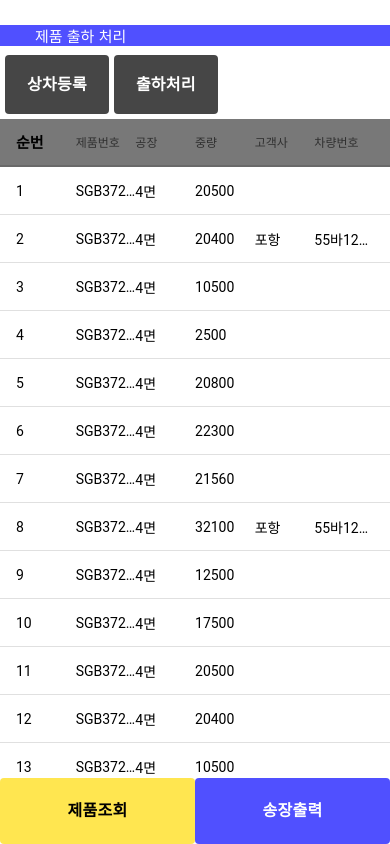
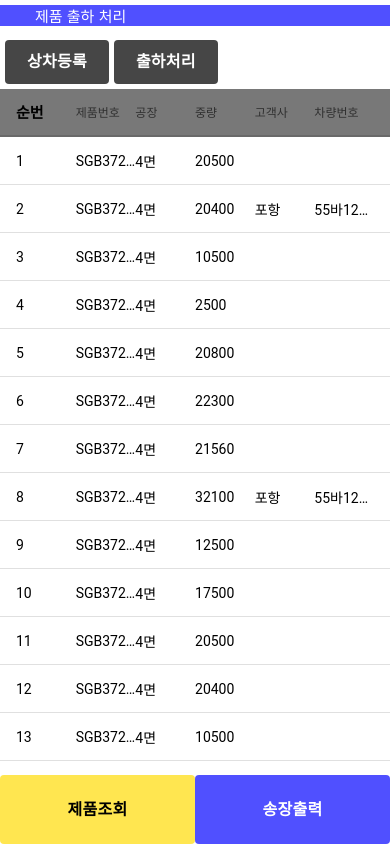
Before and after one commit to ssajiny/react-native, a React Native app: screen / in a window 390 px wide. Built offline with nearby package versions, Linux system fonts and the light colour scheme.

Commit message:
css finished

```diff
--- a/App.js
+++ b/App.js
@@ -77,10 +77,10 @@ const styles = StyleSheet.create({
     backgroundColor: "#fff",
   },
   header: {
-    flex: 1.5,
+    flex: 1,
   },
   registration: {
-    flex: 1.8,
+    flex: 1.3,
   },
 
   list: {
--- a/components/DataList.js
+++ b/components/DataList.js
@@ -111,9 +111,10 @@ const styles = StyleSheet.create({
     fontWeight: "bold",
   },
   modalConent: {
-    backgroundColor: "#5050FF",
+    backgroundColor: "#00B9FF",
     padding: 35,
     margin: 60,
+    marginTop: 200,
     width: 300,
     borderColor: "black",
     borderWidth: 1,
@@ -135,6 +136,9 @@ const styles = StyleSheet.create({
     justifyContent: "center",
     borderRadius: 4,
     backgroundColor: "#464646",
+    margin: 5,
+    padding: 5,
+    width: 80,
   },
   modalButtonText: {
     fontSize: 16,
--- a/components/Header.js
+++ b/components/Header.js
@@ -12,8 +12,8 @@ export default function Header() {
 
 const styles = StyleSheet.create({
     container:{
-        marginTop: 20,
-        marginBottom: 2,
+        // marginTop: 20,
+        // marginBottom: 2,
         backgroundColor: '#5050FF',
 
     },
```
